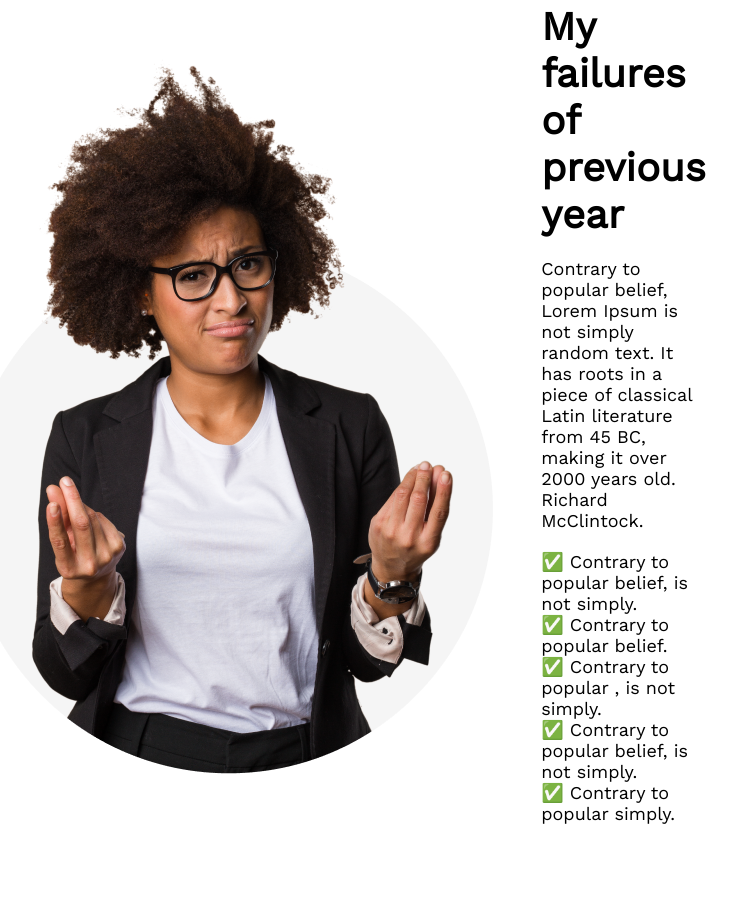
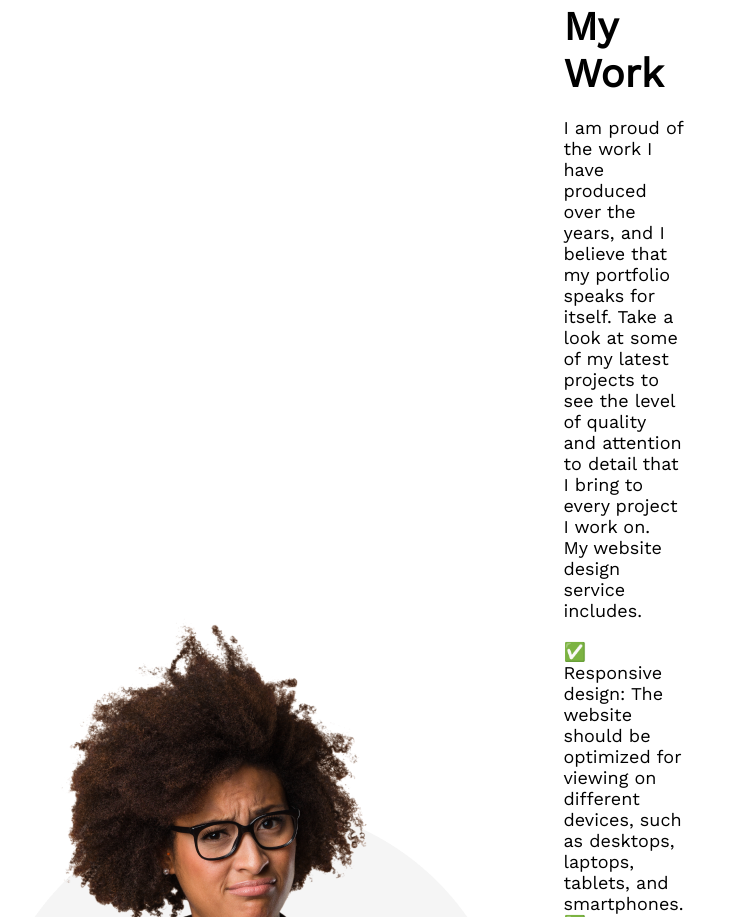
Before and after one commit to Web-Dev-Salman/new-year-new-me, a plain HTML site: page index.html in a window 1280 px wide. Shown: the part 927-1844 px from the top of the page, without its empty margins (316-1053 px from the left). Drawn offline with nearby package versions, Linux system fonts and the light colour scheme.

Commit message:
Final commit

```diff
--- a/index.html
+++ b/index.html
@@ -20,7 +20,7 @@
                     All Thinks Are Possible If You believe
                 </h1>
                 <p>
-                    There are many variations of passages of Lorem Ipsum available, but the majority have suffered alteration in some form, by injected humour, or randomised words
+                    I am a highly motivated and skilled web development with 1 of experience in the field. My passion for web development has driven me to continuously improve my skills and deliver top-notch results for my clients. I have a strong track record of creating website, and I am always looking for new and exciting challenges to tackle.
                 </p>
                 <button>
                     Contact Us
@@ -42,17 +42,19 @@
             </div>
             <div class="about-section-info">
                 <h1>
-                    My failures of <br>previous year
+                    My Work
                 </h1>
                 <p>
-                    Contrary to popular belief, Lorem Ipsum is not simply random text. It has roots in a piece of classical Latin literature from 45 BC, making it over 2000 years old. Richard McClintock.
+                    I am proud of the work I have produced over the years, and I believe that my portfolio speaks for itself. Take a look at some of my latest projects to see the level of quality and attention to detail that I bring to every project I work on.<br>
+                    My website design service includes.
                 </p>
                 <ul>
-                    <li>✅  Contrary to popular belief, is not simply.</li>
-                    <li>✅  Contrary to popular belief.</li>
-                    <li>✅  Contrary to popular , is not simply.</li>
-                    <li>✅  Contrary to popular belief, is not simply.</li>
-                    <li>✅  Contrary to popular simply.</li>
+                    <li>✅  Responsive design: The website should be optimized for viewing on different devices, such as desktops, laptops, tablets, and smartphones.</li>
+                    <li>✅ Clean and modern layout: A clean, uncluttered layout that is easy to navigate will help visitors focus on your work and content.</li>
+                    <li>✅  Mobile-friendly design: Design that is optimized for viewing on smaller screens and touch-based navigation.</li>
+                    <li>✅  Search engine optimization (SEO): Optimization to help your website rank higher in search engine results, making it easier for potential clients to find you.</li>
+                    <li>✅  Animations: Animated elements that add movement and interest to your website. </li>
+                    <li>✅  And much more...</li>
                 </ul>
             </div>
         </section>
@@ -127,8 +129,8 @@
                     <div class="footer-section">
                         <div class="footer-information">
                             <h1>Future</h1>
-                            <p class="footer-about">There are many variations of passages of Lorem Ipsum available, but the majority have suffered alteration in some form, by injected humour, or randomised words</p>
-                            <p class="footer-email">Email : info@gmail.com</p>
+                            <p class="footer-about">I am proud of the work I have produced over the years, and I believe that my portfolio speaks for itself.</p>
+                            <p class="footer-email">Email : salmansharif1641@gmail.com</p>
                             <img src="images/icons/fb.png" alt="">
                             <img src="images/icons/youtube.png" alt="">
                             <img src="images/icons/twitter.png" alt="">
```
